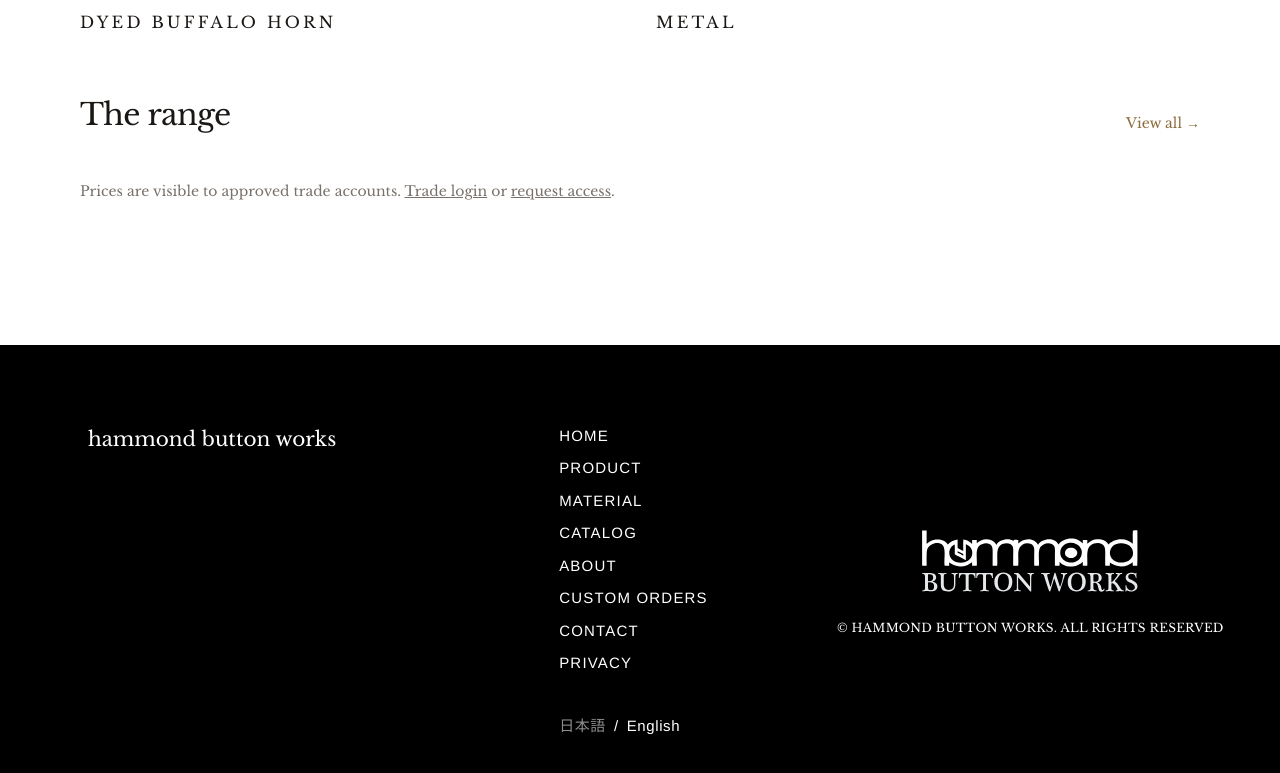
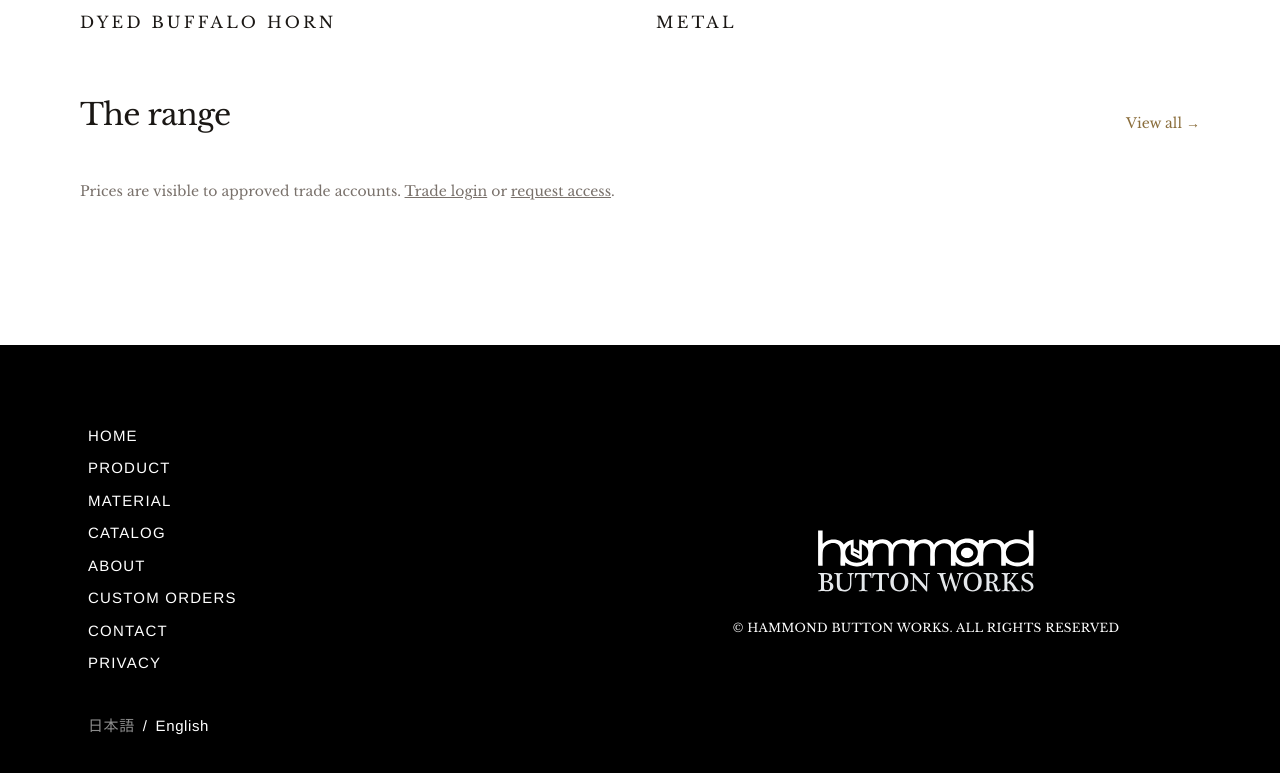
Before and after one commit to taro-arumakan/hammondbuttonworks, a Next.js app: page /en in a window 1280 px wide. Shown: the part 2493-3266 px from the top of the page. Built offline with nearby package versions, Linux system fonts and the light colour scheme.

Commit message:
Footer: drop the text wordmark; links left, logo right
The lockup on the right already carries the name (owner's request).

Co-Authored-By: Claude Opus 5.5 (1M context) <noreply@anthropic.com>
Claude-Session: https://claude.ai/code/session_0111yGUrCD9hcHmfxWNXctnz

```diff
--- a/src/components/Footer.tsx
+++ b/src/components/Footer.tsx
@@ -5,11 +5,11 @@ import { Logo } from "@/components/Logo";
 import { FooterLanguageSwitch } from "@/components/FooterLanguageSwitch";
 
 /**
- * Site footer, per the owner's mockup (2026-10-07): black band with the
- * wordmark on the left, the site links and language switch in the middle,
- * and the white lockup with the copyright on the right. Arimo throughout,
- * except the serif wordmark and copyright line. The mockup's newsletter
- * sign-up was dropped at the owner's request (2026-10-07).
+ * Site footer, per the owner's mockup (2026-10-07): black band with the site
+ * links and language switch on the left and the white lockup with the
+ * copyright on the right. Arimo throughout, except the serif copyright line.
+ * The mockup's newsletter sign-up and text wordmark were dropped at the
+ * owner's request (2026-10-07); the lockup already carries the name.
  *
  * Server component with one small client island (the language switch, which
  * needs the current path), so the layout stays static.
@@ -30,11 +30,7 @@ export function Footer({ dict, locale }: { dict: Dictionary; locale: Locale }) {
 
   return (
     <footer className="mt-16 bg-black font-code text-white">
-      <div className="mx-auto grid max-w-6xl gap-12 px-4 py-14 sm:px-6 md:grid-cols-[minmax(0,1.6fr)_minmax(0,1fr)_minmax(0,1.2fr)] md:gap-10 md:py-20">
-        <div>
-          <p className="font-serif text-xl">{f.wordmark}</p>
-        </div>
-
+      <div className="mx-auto grid max-w-6xl gap-12 px-4 py-14 sm:px-6 md:grid-cols-2 md:gap-10 md:py-20">
         <div>
           <nav aria-label={f.navLabel}>
             <ul className="space-y-2.5 text-[15px] uppercase tracking-[0.08em]">
--- a/src/lib/dictionaries/en.ts
+++ b/src/lib/dictionaries/en.ts
@@ -421,11 +421,10 @@ const en = {
   },
 
   footer: {
-    // Footer layout per the owner's mockup (2026-10-07): wordmark, site
-    // links, then the white lockup and copyright on black. The link labels
+    // Footer layout per the owner's mockup (2026-10-07): site links, then
+    // the white lockup and copyright on black. The link labels
     // stay English on both locales (brand voice, like the header menu).
     navLabel: "Site pages",
-    wordmark: "hammond button works",
     links: {
       home: "Home",
       product: "Product",
--- a/src/lib/dictionaries/ja.ts
+++ b/src/lib/dictionaries/ja.ts
@@ -405,7 +405,6 @@ const ja = {
   footer: {
     // オーナーのモック（2026-10-07）準拠。リンク名はヘッダー同様に英語表記。
     navLabel: "サイト内のページ",
-    wordmark: "hammond button works",
     links: {
       home: "Home",
       product: "Product",
```
